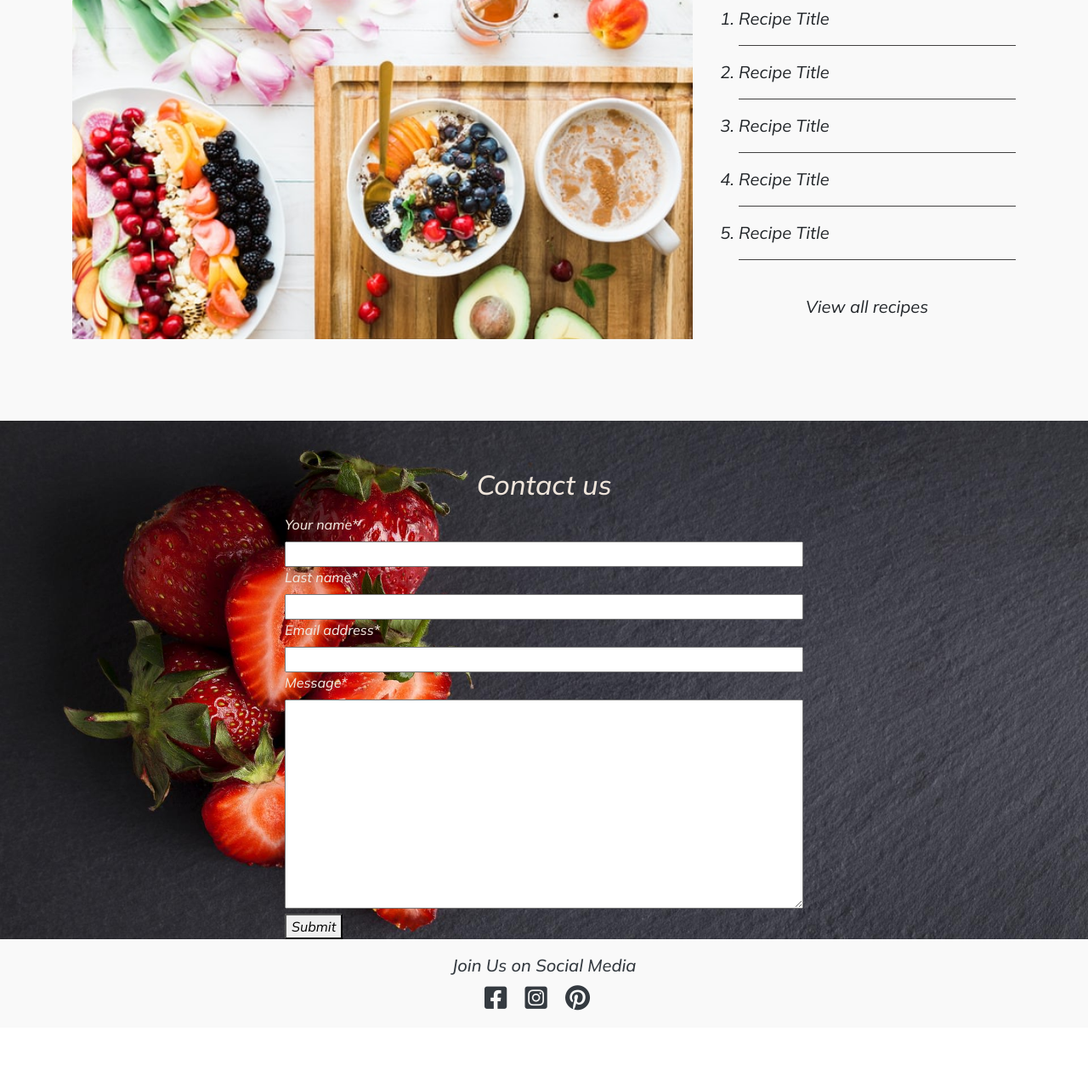
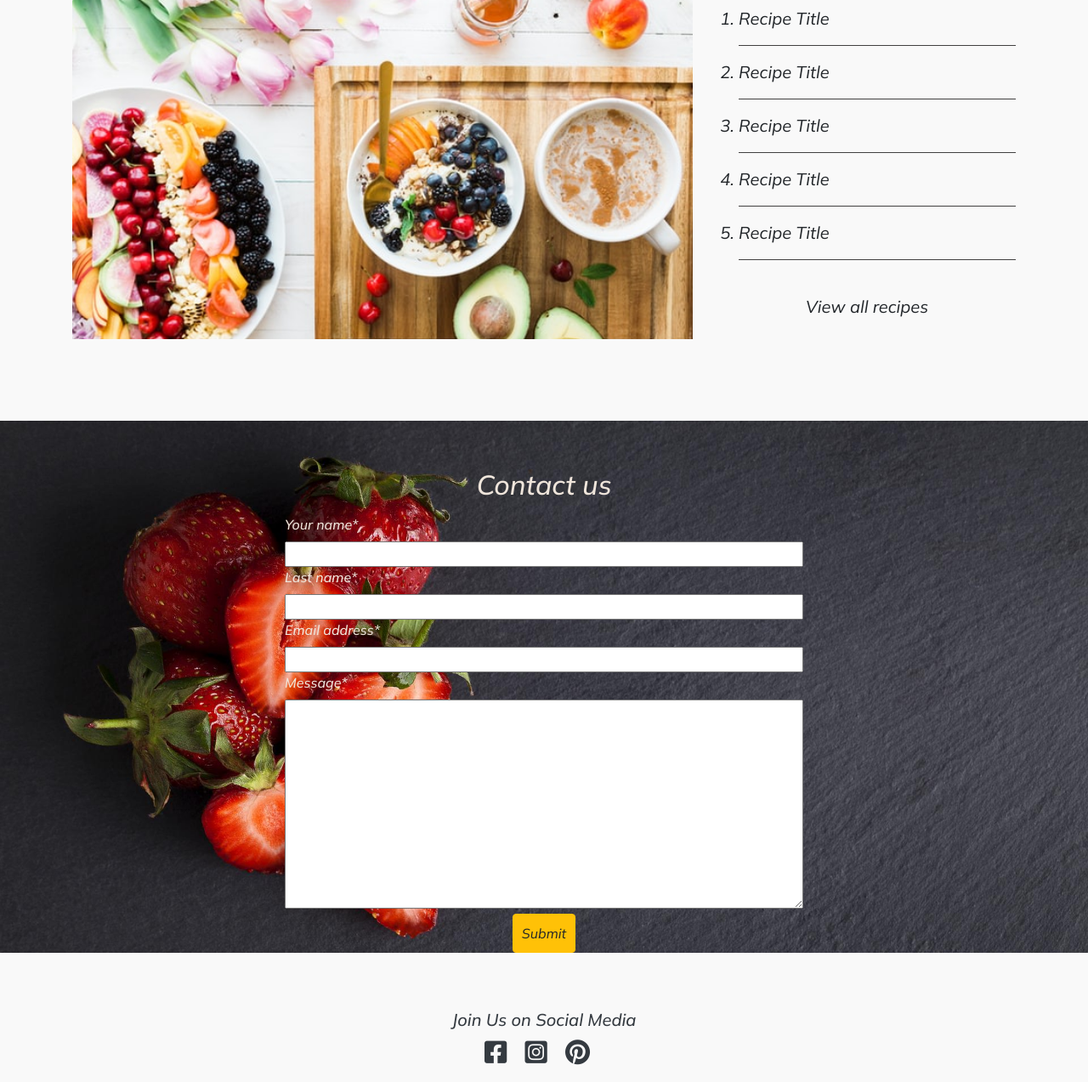
Before and after one commit to Iris-Smok/The-Healthy-Family-PP4, a Django app: page / in a window 1280 px wide. Shown: the part 1099-2372 px from the top of the page at 85% size. Before the commit the page ends 2288 px from the top, so only its background shows below. Run offline with Django 3.2, Linux system fonts and the light colour scheme; data that the repository does not hold is empty; some libraries are stand-ins or nearby versions.

Commit message:
Place submit btn in the middle og th form

```diff
--- a/templates/index.html
+++ b/templates/index.html
@@ -124,7 +124,7 @@
 
  <!-- CONTACT US -->
 <section>
-    <div class="container-fluid contact-background">
+    <div class="container-fluid contact-background mb-5">
         <div class="row d-flex justify-content-center pt-5">
 
             <!-- Contact title -->
@@ -137,10 +137,12 @@
         <div class="row d-flex justify-content-center">
             <div class="col-sm-4 col-md-6">
 
-                <form method="post">
+                <form method="post text-center">
                     {% csrf_token %}
                         {{contact_form|crispy}}
-                        <button type="submit">Submit</button>
+                        <div class="text-center">
+                        <button class="btn btn-warning btn-login-register" type="submit">Submit</button>
+                    </div>
                     </form>
             </div>
         </div>
```
